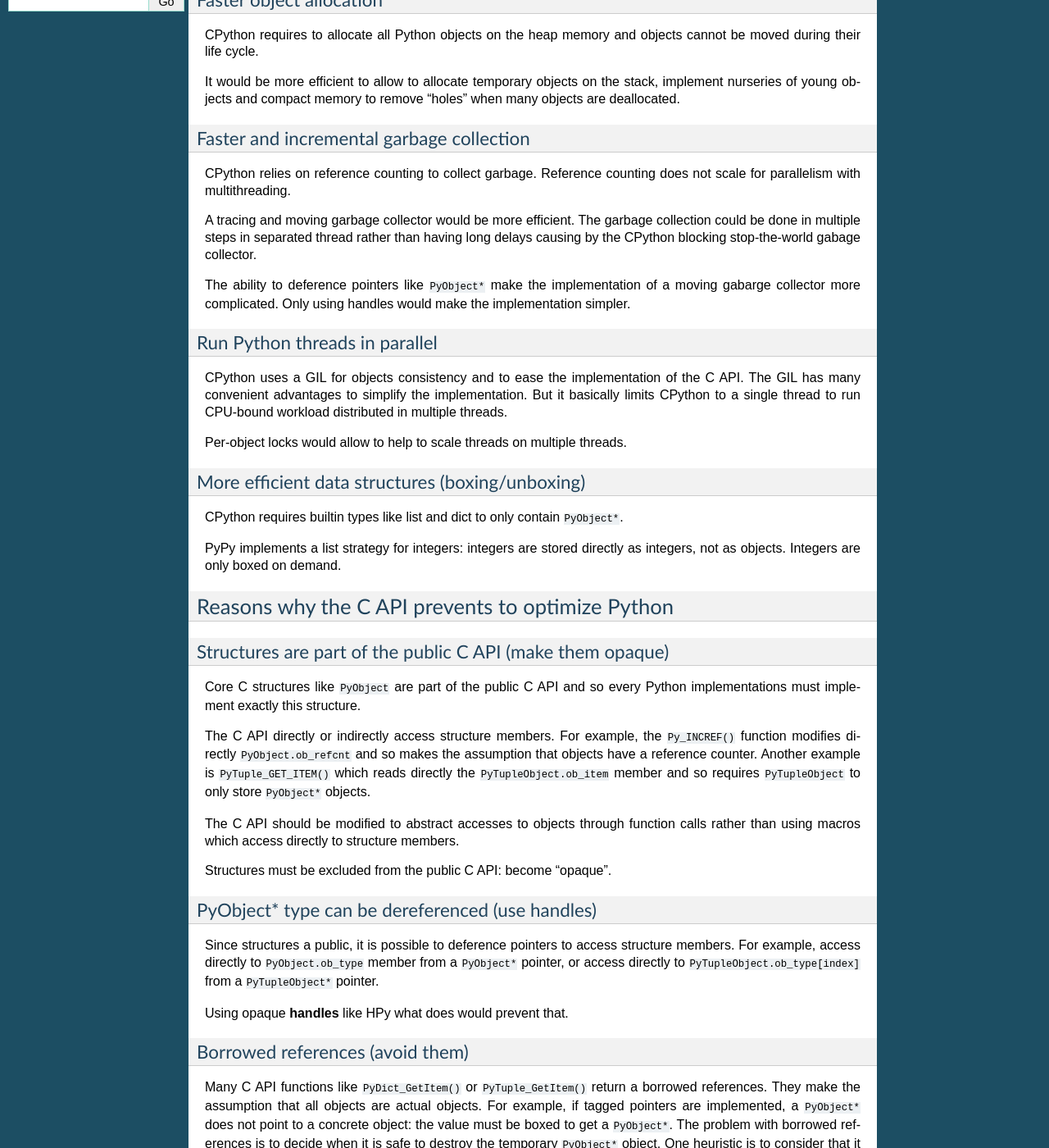
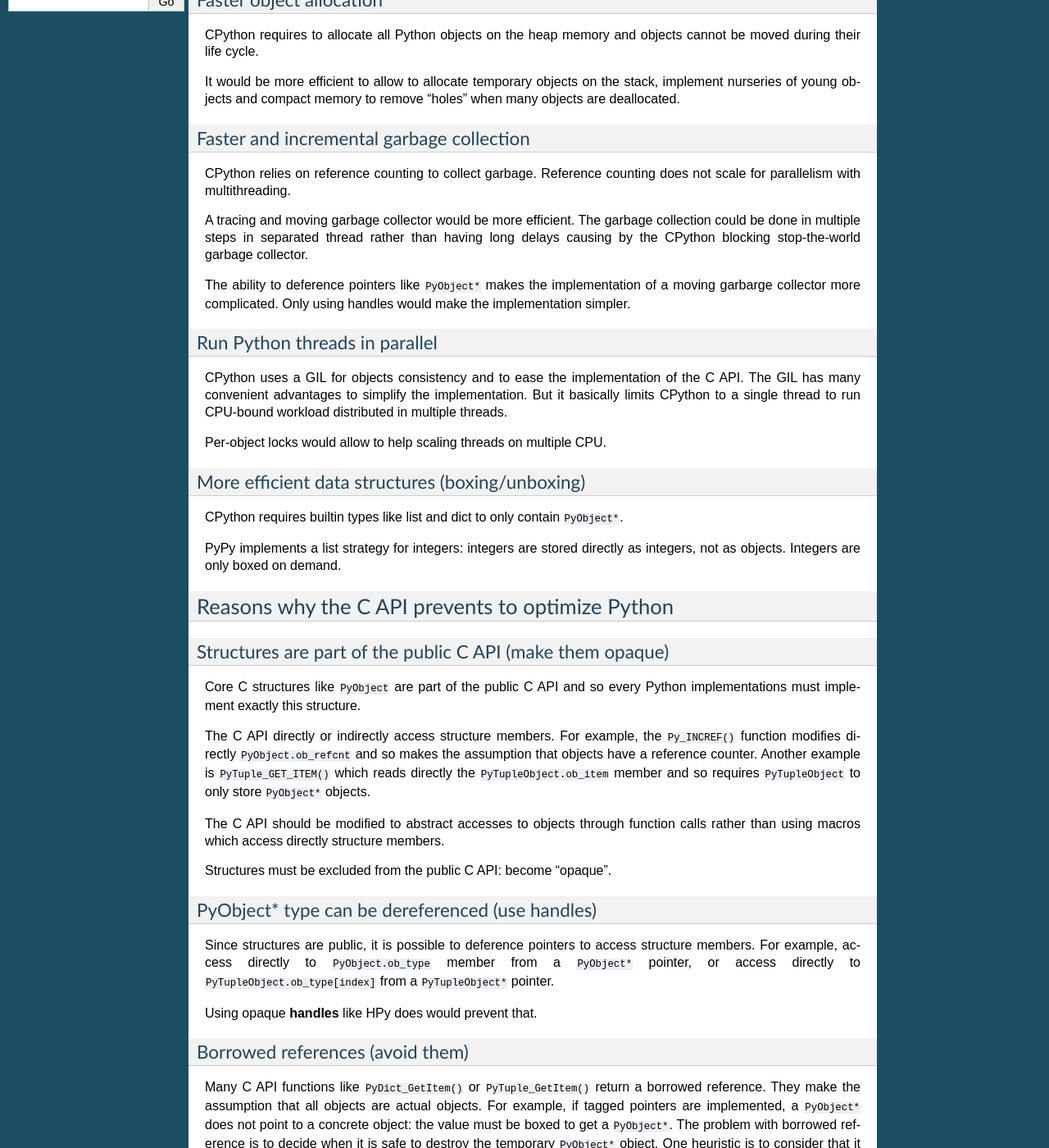
Before and after one commit to pythoncapi/pythoncapi, a Sphinx documentation site: the page built from doc/optimize_python.rst, in a window 1280 px wide and 1400 px high, scrolled down 228 px. Shown: the whole window at 82% size. Built offline with Sphinx 7.4.7, drawn with Linux system fonts in a browser that asks for light colours; some of the changed text lies outside the part shown.

Commit message:
minor fixes

```diff
--- a/doc/optimize_python.rst
+++ b/doc/optimize_python.rst
@@ -27,11 +27,11 @@ does not scale for parallelism with multithreading.
 
 A tracing and moving garbage collector would be more efficient. The garbage
 collection could be done in multiple steps in separated thread rather than
-having long delays causing by the CPython blocking stop-the-world gabage
+having long delays causing by the CPython blocking stop-the-world garbage
 collector.
 
-The ability to deference pointers like ``PyObject*`` make the implementation
-of a moving gabarge collector more complicated. Only using handles would make
+The ability to deference pointers like ``PyObject*`` makes the implementation
+of a moving garbarge collector more complicated. Only using handles would make
 the implementation simpler.
 
 Run Python threads in parallel
@@ -42,7 +42,7 @@ of the C API. The GIL has many convenient advantages to simplify the
 implementation. But it basically limits CPython to a single thread to run
 CPU-bound workload distributed in multiple threads.
 
-Per-object locks would allow to help to scale threads on multiple threads.
+Per-object locks would allow to help scaling threads on multiple CPU.
 
 More efficient data structures (boxing/unboxing)
 ------------------------------------------------
@@ -71,28 +71,28 @@ member and so requires ``PyTupleObject`` to only store ``PyObject*`` objects.
 
 
 The C API should be modified to abstract accesses to objects through function
-calls rather than using macros which access directly to structure members.
+calls rather than using macros which access directly structure members.
 
 Structures must be excluded from the public C API: become "opaque".
 
 PyObject* type can be dereferenced (use handles)
 ------------------------------------------------
 
-Since structures a public, it is possible to deference pointers to access
+Since structures are public, it is possible to deference pointers to access
 structure members. For example, access directly to ``PyObject.ob_type`` member
 from a ``PyObject*`` pointer, or access directly to
 ``PyTupleObject.ob_type[index]`` from a ``PyTupleObject*`` pointer.
 
-Using opaque **handles** like HPy what does would prevent that.
+Using opaque **handles** like HPy does would prevent that.
 
 Borrowed references (avoid them)
 --------------------------------
 
 Many C API functions like ``PyDict_GetItem()`` or ``PyTuple_GetItem()`` return
-a borrowed references. They make the assumption that all objects are actual
+a borrowed reference. They make the assumption that all objects are actual
 objects. For example, if tagged pointers are implemented, a ``PyObject*`` does
 not point to a concrete object: the value must be boxed to get a ``PyObject*``.
-The problem with borrowed references is to decide when it is safe to destroy
+The problem with borrowed reference is to decide when it is safe to destroy
 the temporary ``PyObject*`` object. One heuristic is to consider that it must
 remain alive as long as its container (ex: a list) remains alive.
 
@@ -140,4 +140,4 @@ similar issue. Example: ``&PyTuple_GET_ITEM()`` is used to get
 
 The ``PyObject_GetBuffer()`` is a sane API: it requires the caller to call
 ``PuBuffer_Release()`` to release the ``Py_buffer`` object. Memory can be
-copied if needed to allow to move the object while the buffer is used.
+copied if needed to allow moving the object while the buffer is used.
```
